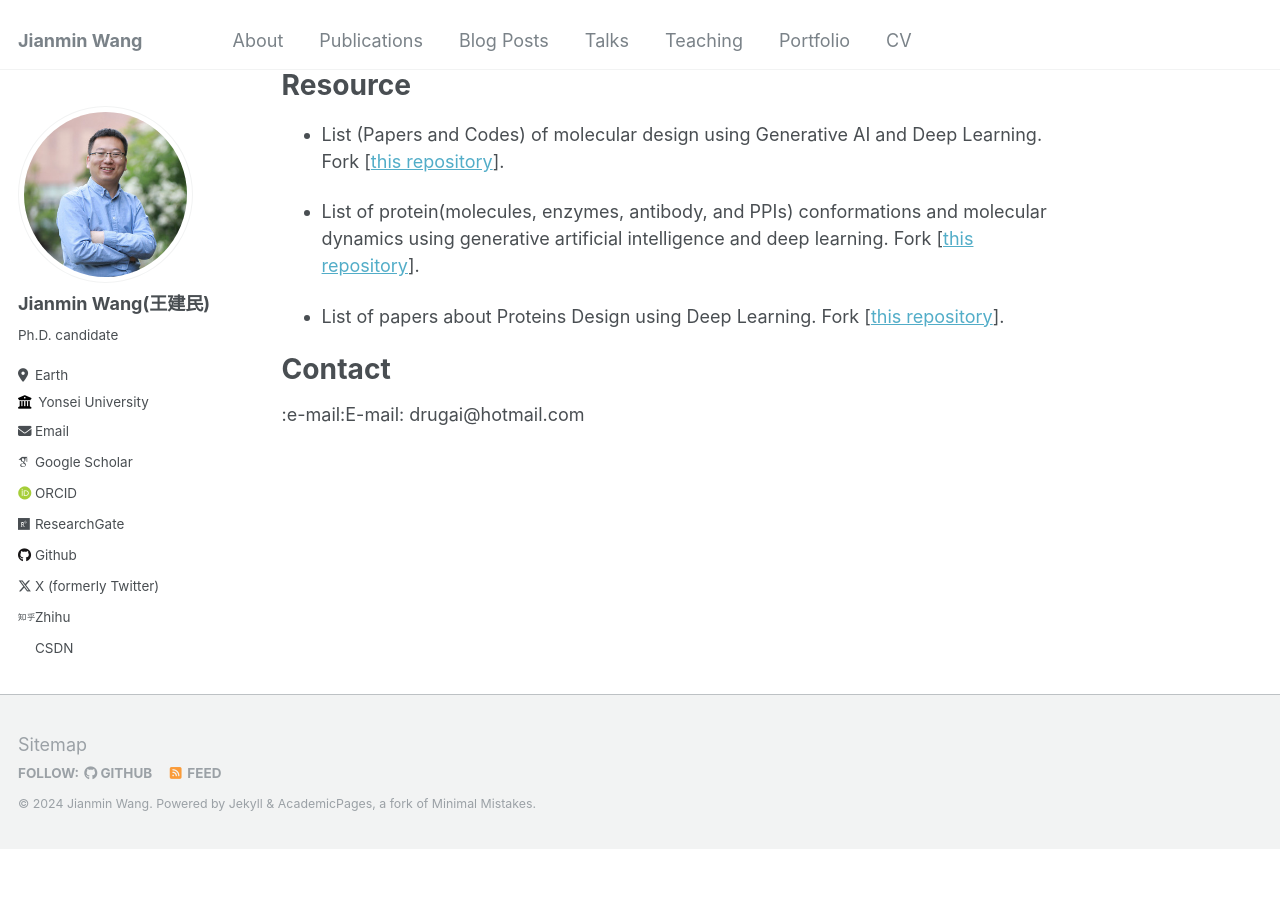
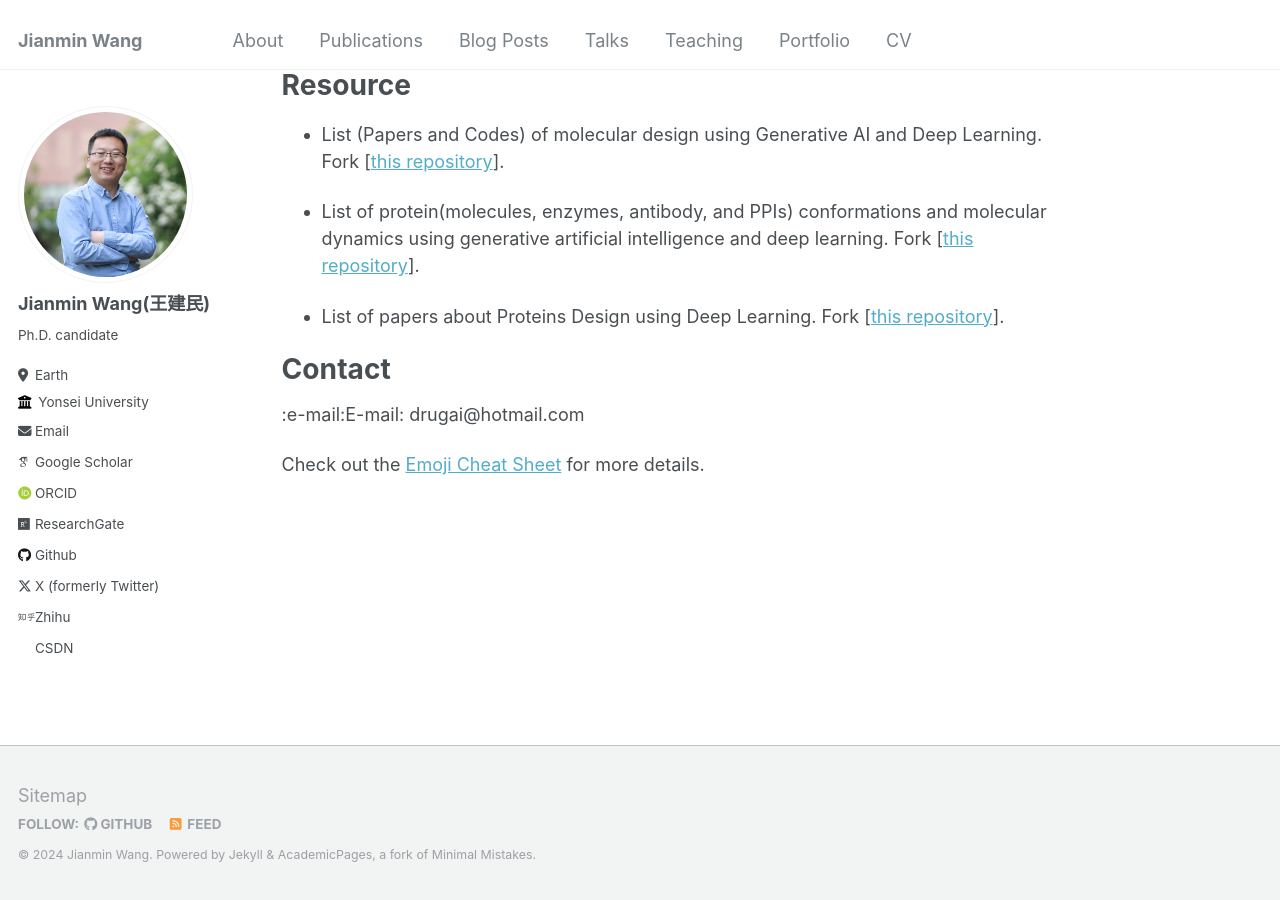
Before and after one commit to Jianmin2drugai/Jianmin2drugai.github.io, a Jekyll site: the page built from _pages/about.md, in a window 1280 px wide and 900 px high, scrolled down 1053 px. Built offline with Jekyll 4.4.1, drawn with Linux system fonts in a browser that asks for light colours; some web fonts are replaced; before the commit the page ends 1903 px from its top, so only the background shows below that.

Commit message:
Update about.md

```diff
--- a/_pages/about.md
+++ b/_pages/about.md
@@ -48,3 +48,5 @@ Contact
 ======
 
 :e-mail:E-mail: drugai@hotmail.com
+
+Check out the [Emoji Cheat Sheet](emoji-cheat-sheet.md) for more details.
```
